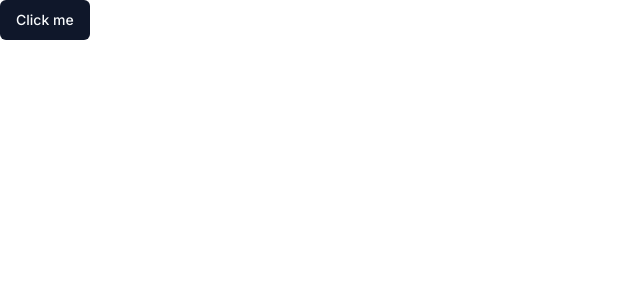
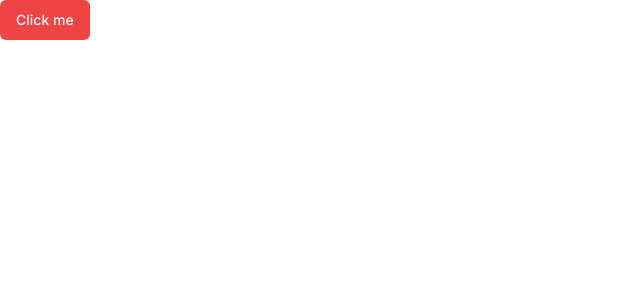
Before and after one commit to ansorokey/finance-manager, a Next.js app: page / in a window 1280 px wide. Shown: the top 300 px of the page, without its empty margins (0-640 px from the left). Built offline with nearby package versions, Linux system fonts and the light colour scheme.

Commit message:
basic setup complete

```diff
--- a/app/page.tsx
+++ b/app/page.tsx
@@ -2,6 +2,6 @@ import { Button } from "@/components/ui/button";
 
 export default function Home() {
   return (
-    <Button>Click me</Button>
+    <Button variant="destructive">Click me</Button>
   );
 }
```
Also changed, not shown: 1 other file (tests, documents, lock files or other folders).
